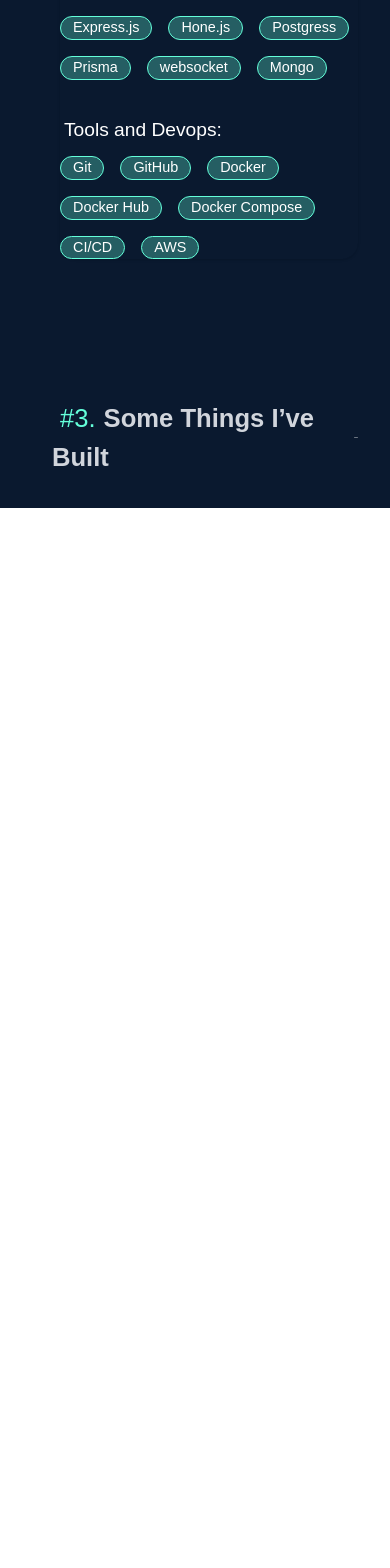
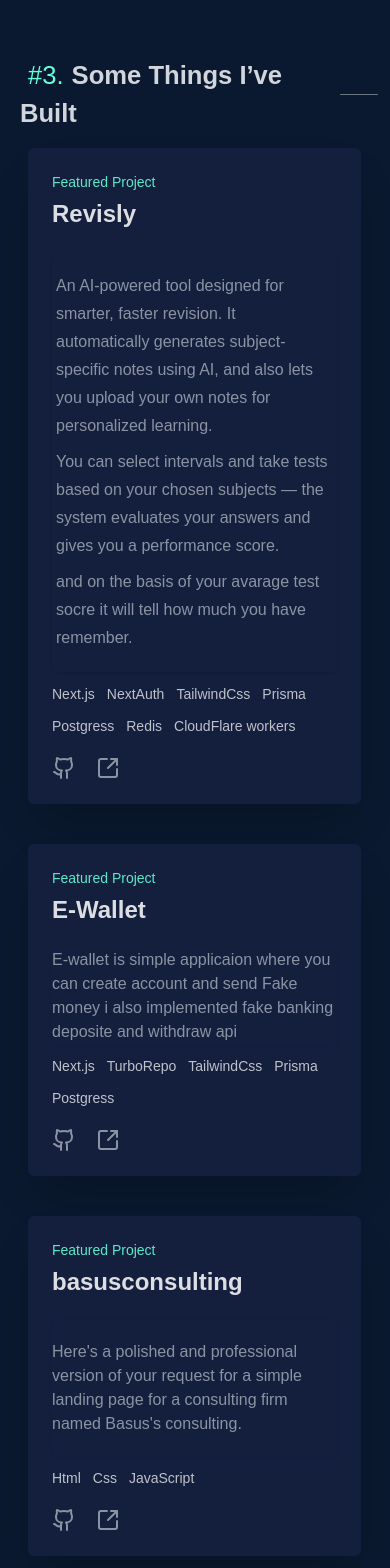
Before and after one commit to ranjit1024/PortfolioV2, a React (Vite) app: page / in a window 390 px wide. Shown: the part 2036-3604 px from the top of the page. Before the commit the page ends 2544 px from the top, so only its background shows below. Built offline with nearby package versions, Linux system fonts and the light colour scheme; a web font is replaced by a local one.

Commit message:
done witn responsive

```diff
--- a/src/App.tsx
+++ b/src/App.tsx
@@ -122,7 +122,7 @@
           </motion.div>
         </div>
 
-        <div className="flex  max-md:mt-30 scroll-smooth text-white p-8 h-[100%] flex-col w-[100%] mt-20   bg-primary  ">
+        <div className="flex  max-md:mt-30 scroll-smooth text-white p-8 max-md:p-3 h-[100%] flex-col w-[100%] mt-20   bg-primary  ">
           <motion.div
             initial={{
               y: 20,
@@ -137,7 +137,7 @@
               duration: 0.6,
               delay: 0.8,
             }}
-            className="flex  justify-center flex-col   "
+            className="flex  justify-center flex-col pl-3   "
           >
             <p className="text-secondery font-normal text-md font-pop ml-2 -mt-3 ">
               Hi, &nbsp; My name &nbsp; is &nbsp; ,
@@ -169,14 +169,14 @@
             transition={{
               duration: 0.6,
               ease: "easeOut",
-
+              delay:1
             }}
             viewport={{
               once: true,
 
             }}
             id="about"
-            className=" about mt-35 pl-5 flex justify-center  flex-col bg-primary h-[100%]  "
+            className=" max-md:mt-30 about mt-35 pl-5 max-md:pl-1 flex justify-center  flex-col bg-primary h-[100%]  "
           >
             <div className="flex items-center ">
               <p className="text-white">
@@ -260,7 +260,7 @@
 
           <div
             id="skill"
-            className="   mt-35 pl-5 flex justify-center flex-col bg-primary "
+            className="max-md:mt-15 mt-35 pl-5 max-md:pl-2 flex justify-center flex-col bg-primary "
           >
             <div className="flex items-center ">
               <p className="text-white">
@@ -322,7 +322,7 @@
 
           <div
             id="proj"
-            className="   mt-35 bg-primary   pl-5 flex justify-center flex-col "
+            className="max-md:mt-25  mt-35 bg-primary max-md:pl-2   pl-5 flex justify-center flex-col "
           >
             <div className="flex items-center  ">
               <p className="text-white">
@@ -332,12 +332,17 @@
                   Some Things I’ve Built
                 </span>
               </p>
-              <div className="p-[0.5px] ml-3 w-80 max-md:w-1 bg-white/40 rounded-2xl"></div>
+              <div className="p-[0.5px] ml-3 w-80 max-md:w-10 bg-white/40 rounded-2xl"></div>
             </div>
             <div className="mt-15 ml-2 space-y-40 max-md:hidden ">
               <Project1 />
               <Project2 />
               <Project3 />
+            </div>
+            <div className="mt-4 ml-2 space-y-10 min-md:hidden  ">
+             <MobileProject/>
+             <MobileProject2/>
+             <MobileProject3/>
             </div>
           </div>
         </div>
@@ -485,4 +490,95 @@
     </div>
   );
 }
+
+function MobileProject(){
+  return <div className="bg-[#162040] shadow-2xl flex w-[95%] justify-center items-center opacity-90 rounded-md p-10 max-md:p-6">
+     <div className="">
+        <p className="text-secondery  text-sm font-medium">Featured Project</p>
+        <p className="text-gray-100 text-[1.5rem] mt-1 font-semibold">
+          Revisly
+        </p>
+        <div className="mt-5  py-5 px-5 max-md:px-1 w-fit rounded-md shadow leading-7 text-gray-400 ] ">
+          An AI-powered tool designed for smarter, faster revision. It
+          automatically generates subject-specific notes using AI, and also lets
+          you upload your own notes for personalized learning.
+          <p className="mt-2">
+            You can select intervals and take tests based on your chosen
+            subjects — the system evaluates your answers and gives you a
+            performance score.{" "}
+          </p>
+          <p className="mt-2">
+            and on the basis of your avarage test socre it will tell how much
+            you have remember.
+          </p>
+        </div>
+        <div className="mt-3 flex  font-light text-sm text-gray-300 justify-end  gap-3 flex-wrap max-md:justify-start">
+          <p>Next.js</p>
+          <p>NextAuth</p>
+          <p>TailwindCss </p>
+          <p>Prisma</p>
+          <p>Postgress</p>
+          <p>Redis</p>
+          <p>CloudFlare workers</p>
+        </div>
+        <div className="mt-5 flex gap-5">
+          <Github className="hover:text-secondery hover:cursor-pointer size-6 text-gray-400" />
+          <SquareArrowOutUpRight className="hover:text-secondery hover:cursor-pointer size-6 text-gray-400" />
+        </div>
+      </div>
+  </div>
+}
+function MobileProject2(){
+  return <div className="bg-[#162040] shadow-2xl flex w-[95%] justify-center items-center opacity-90 rounded-md p-10 max-md:p-6">
+        <div className="">
+        <p className="text-secondery  text-sm font-medium">Featured Project</p>
+        <p className="text-gray-100 text-[1.5rem] mt-1 font-semibold">
+          E-Wallet
+        </p>
+        <div
+          className="mt-5 bg-[#162040] rounded-md shadow leading-6 text-gray-400
+         shadow-[#162040] "
+        >
+          <p>
+            E-wallet is simple applicaion where you can create account and send
+            Fake money i also implemented fake banking deposite and withdraw api{" "}
+          </p>
+        </div>
+        <div className="mt-3 flex w-[100%] font-light text-sm text-gray-300 justify-start gap-3 flex-wrap">
+          <p>Next.js</p>
+          <p>TurboRepo</p>
+          <p>TailwindCss</p>
+          <p>Prisma</p>
+          <p>Postgress</p>
+        </div>
+        <div className="mt-5 flex gap-5">
+          <Github className="hover:text-secondery hover:cursor-pointer size-6 text-gray-400" />
+          <SquareArrowOutUpRight className="hover:text-secondery hover:cursor-pointer size-6 text-gray-400" />
+        </div>
+      </div>
+  </div>
+}
+function MobileProject3(){
+  return <div className="bg-[#162040] shadow-2xl flex w-[95%] justify-center items-center opacity-90 rounded-md p-10 max-md:p-6">
+        <div className="">
+        <p className="text-secondery  text-sm font-medium">Featured Project</p>
+        <p className="text-gray-100 text-[1.5rem] mt-1 font-semibold">
+          basusconsulting
+        </p>
+        <div className="mt-5 bg-[#162040] py-5  rounded-md shadow leading-6 text-gray-400 shadow-[#162040] ">
+          Here's a polished and professional version of your request for a
+          simple landing page for a consulting firm named Basus's consulting.
+        </div>
+        <div className="mt-3 flex  font-light text-sm text-gray-300 justify-end justify-start  gap-3 flex-wrap">
+          <p>Html</p>
+          <p>Css</p>
+          <p>JavaScript</p>
+        </div>
+         <div className="mt-5 flex gap-5">
+          <Github className="hover:text-secondery hover:cursor-pointer size-6 text-gray-400" />
+          <SquareArrowOutUpRight className="hover:text-secondery hover:cursor-pointer size-6 text-gray-400" />
+        </div>
+      </div>
+  </div>
+}
 export default App;
```
